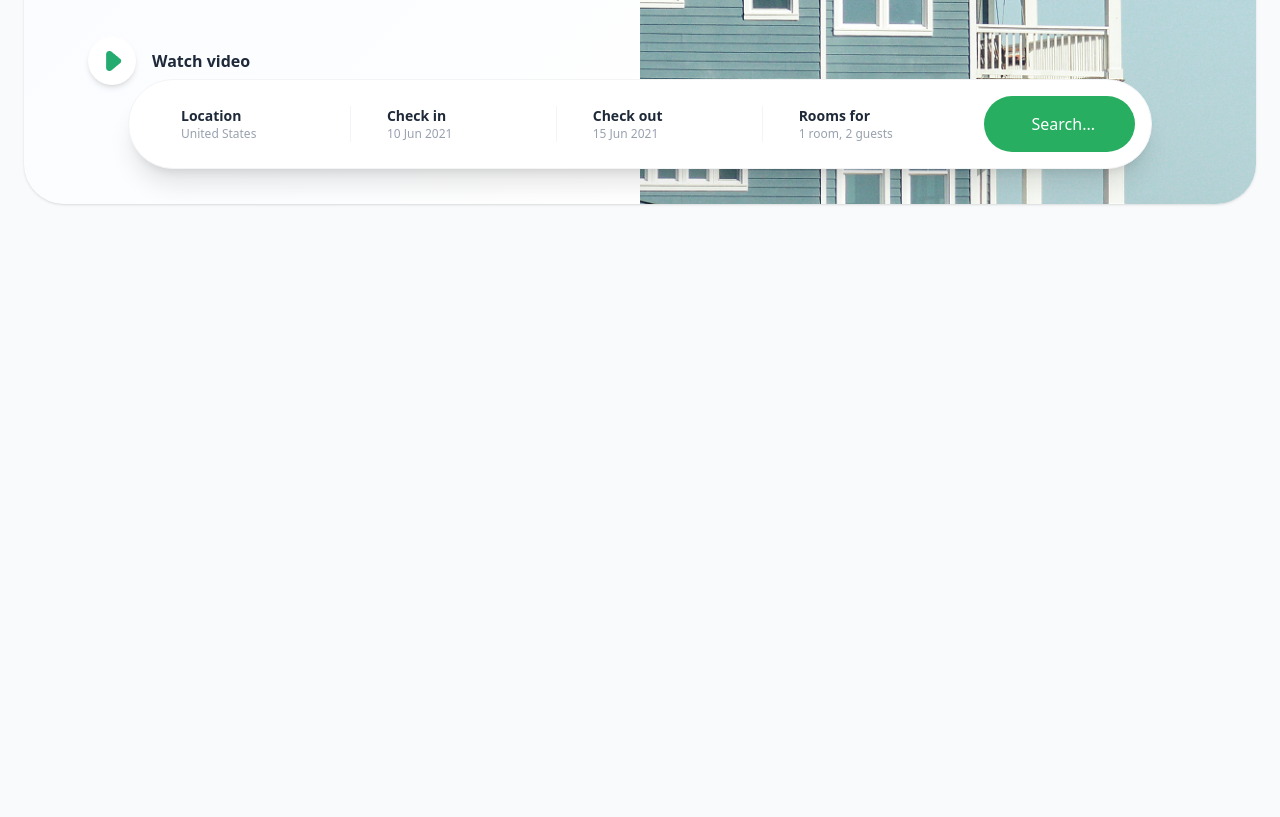
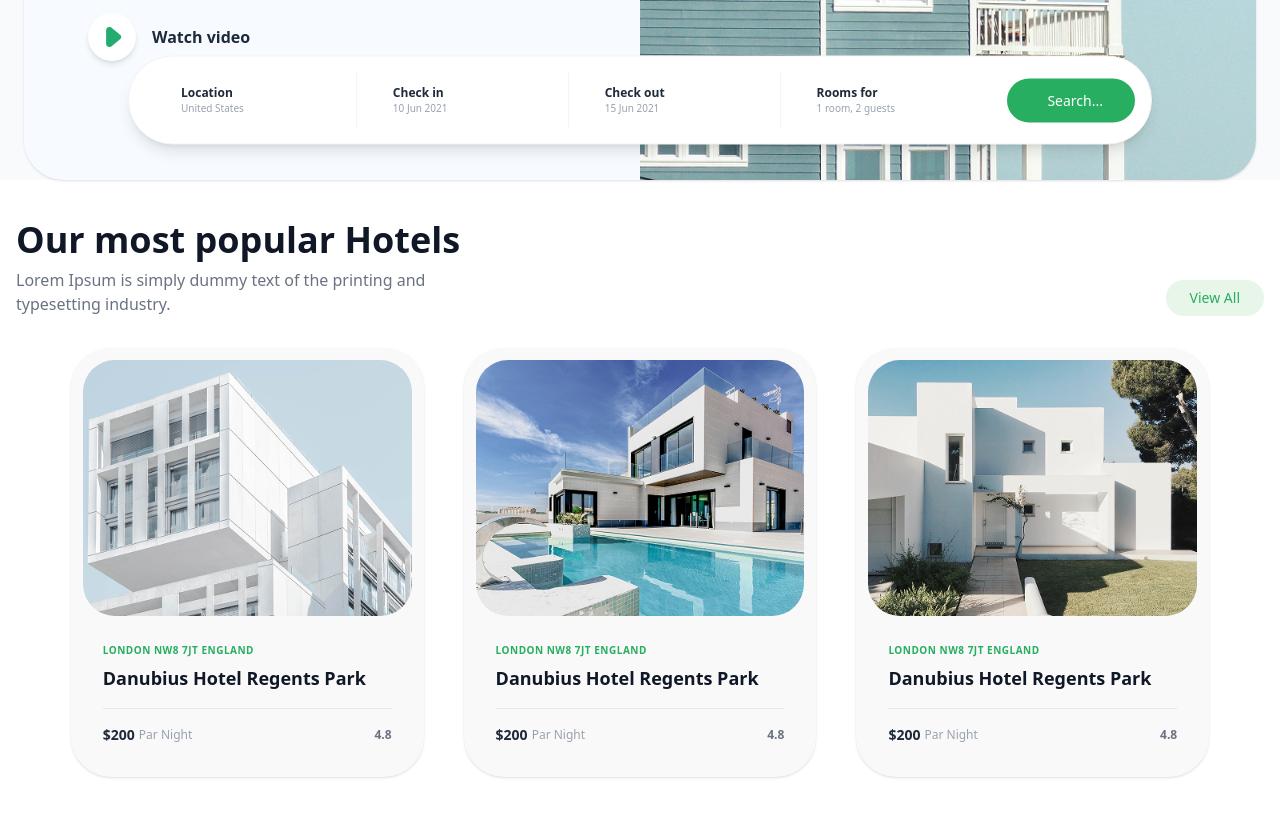
Before and after one commit to kosimovMuhammad/projectt, a website: page src/index-1.html in a window 1280 px wide. Shown: the part 531-1348 px from the top of the page. Before the commit the page ends 800 px from the top, so only its background shows below. Drawn offline with nearby package versions, Linux system fonts and the light colour scheme; files that its build step writes are made by us from their sources.

Commit message:
branch-1 section-2

```diff
--- a/src/index-1.html
+++ b/src/index-1.html
@@ -6,10 +6,13 @@
     <title>Document</title>
     <link rel="stylesheet" href="./output.css">
 </head>
-<body class="bg-gray-50 font-sans">
+<body>
 
-    <nav class="flex items-center justify-between px-12 py-6">
-        <div class="flex space-x-8 text-gray-600 font-medium ml-auto mr-12">
+<section class="bg-gray-50 font-sans">
+
+    <main class="relative max-w-7xl mx-auto mt-4 px-4 sm:px-6">
+        <nav class="flex gap-40 items-center pr-50 my-5">
+        <div class="lg:flex hidden space-x-8 text-gray-600 font-medium ml-auto mr-12">
             <a href="#" class="hover:text-green-600">Booking</a>
             <a href="#" class="hover:text-green-600">Facilities</a>
             <a href="#" class="hover:text-green-600">About Us</a>
@@ -20,74 +23,161 @@
             Login
         </button>
     </nav>
+        <div class="bg-white rounded-[30px] sm:rounded-[40px] overflow-hidden flex flex-col md:flex-row shadow-sm 100">
 
-    <main class="relative max-w-7xl mx-auto mt-4 px-6">
-        <div class="bg-white rounded-[40px] overflow-hidden flex flex-col md:flex-row shadow-sm min-h-[500px]">
-
-            <div class="w-full md:w-1/2 p-16 flex flex-col justify-center bg-gradient-to-br from-blue-50/50 to-transparent">
-                <h1 class="text-6xl font-bold text-gray-900 leading-tight">
-                    Find your perfect <br> place to stay
+            <div class="w-full md:w-1/2 p-8 sm:p-16 flex flex-col justify-center bg-blue-50/50 to-transparent">
+                <h1 class="text-4xl sm:text-6xl font-bold text-gray-900 leading-tight">
+                    Find your perfect <br class="hidden sm:block"> place to stay
                 </h1>
-                <p class="mt-6 text-gray-500 text-lg max-w-md">
+                <p class="mt-4 sm:mt-6 text-gray-500 text-base sm:text-lg max-w-md">
                     Lorem Ipsum is simply dummy text of the printing and typesetting industry.
                 </p>
 
-                <div class="mt-10 flex items-center space-x-4 cursor-pointer group">
-                    <div class="w-12 h-12 flex items-center justify-center rounded-full bg-white shadow-md text-[#27ae60] group-hover:scale-110 transition">
-<img src="./Layer 2.png" alt="">                    </div>
-                    <span class="font-semibold text-gray-800">Watch video</span>
+                <div class="mt-8 sm:mt-10 flex items-center space-x-4 cursor-pointer group">
+                    <div class="w-10 h-10 sm:w-12 sm:h-12 flex items-center justify-center rounded-full bg-white shadow-md text-[#27ae60]">
+<img src="./Layer 2.png" alt="">
+                  </div>
+                    <span class="font-semibold text-gray-800 text-sm sm:text-base">Watch video</span>
                 </div>
             </div>
 
-            <div class="w-full md:w-1/2 relative">
+            <div class="w-full md:w-1/2 h-64 md:h-auto">
                 <img src="./image.png"
                      alt="House" class="h-full w-full object-cover">
             </div>
         </div>
 
-        <div class="absolute bottom-20 left-1/2 -translate-x-1/2 translate-y-1/2 w-[90%] max-w-5xl bg-white rounded-full shadow-xl p-4 flex items-center justify-between border border-gray-100">
-
-            <div class="flex items-center px-6 space-x-3 border-r border-gray-100 flex-1">
-                <i class="fas fa-map-marker-alt text-[#27ae60]"></i>
-                <div>
-                    <p class="text-sm font-bold text-gray-800">Location</p>
-                    <p class="text-xs text-gray-400">United States</p>
+        <div class="mt-6 md:absolute md:bottom-20 md:left-1/2 md:-translate-x-1/2 md:translate-y-1/2 w-full md:w-[90%] max-w-5xl bg-white rounded-3xl md:rounded-full shadow-lg p-4 flex flex-col md:flex-row items-center gap-4 border border-gray-100">
+            <div class="grid grid-cols-1 sm:grid-cols-2 md:flex md:flex-row w-full divide-y md:divide-y-0 md:divide-x divide-gray-100">
+                <div class="p-3 md:px-6 flex items-center space-x-3 flex-1">
+                    <i class="fas fa-map-marker-alt text-[#27ae60]"></i>
+                    <div><p class="text-xs font-bold text-gray-800">Location</p><p class="text-[10px] text-gray-400">United States</p></div>
+                </div>
+                <div class="p-3 md:px-6 flex items-center space-x-3 flex-1">
+                    <i class="far fa-calendar-alt text-[#27ae60]"></i>
+                    <div><p class="text-xs font-bold text-gray-800">Check in</p><p class="text-[10px] text-gray-400">10 Jun 2021</p></div>
+                </div>
+                <div class="p-3 md:px-6 flex items-center space-x-3 flex-1">
+                    <i class="far fa-calendar-alt text-[#27ae60]"></i>
+                    <div><p class="text-xs font-bold text-gray-800">Check out</p><p class="text-[10px] text-gray-400">15 Jun 2021</p></div>
+                </div>
+                <div class="p-3 md:px-6 flex items-center space-x-3 flex-1">
+                    <i class="fas fa-user text-[#27ae60]"></i>
+                    <div><p class="text-xs font-bold text-gray-800">Rooms for</p><p class="text-[10px] text-gray-400">1 room, 2 guests</p></div>
                 </div>
             </div>
-
-            <div class="flex items-center px-6 space-x-3 border-r border-gray-100 flex-1">
-                <i class="far fa-calendar-alt text-[#27ae60]"></i>
-                <div>
-                    <p class="text-sm font-bold text-gray-800">Check in</p>
-                    <p class="text-xs text-gray-400">10 Jun 2021</p>
-                </div>
-            </div>
-
-            <div class="flex items-center px-6 space-x-3 border-r border-gray-100 flex-1">
-                <i class="far fa-calendar-alt text-[#27ae60]"></i>
-                <div>
-                    <p class="text-sm font-bold text-gray-800">Check out</p>
-                    <p class="text-xs text-gray-400">15 Jun 2021</p>
-                </div>
-            </div>
-
-            <div class="flex items-center px-6 space-x-3 flex-1">
-                <i class="fas fa-user text-[#27ae60]"></i>
-                <div>
-                    <p class="text-sm font-bold text-gray-800">Rooms for</p>
-                    <p class="text-xs text-gray-400">1 room, 2 guests</p>
-                </div>
-            </div>
-
-            <button class="bg-[#27ae60] text-white px-10 py-4 rounded-full flex items-center space-x-2 hover:bg-green-700 transition ml-4">
+            <button class="w-full md:w-auto bg-[#27ae60] text-white px-8 py-3 rounded-2xl md:rounded-full flex items-center justify-center space-x-2 hover:bg-green-700 transition">
                 <i class="fas fa-search"></i>
-                <span class="font-medium">Search...</span>
+                <span class="font-medium text-sm">Search...</span>
             </button>
         </div>
     </main>
 
 
 
+</section>
+
+<section class="max-w-7xl mx-auto px-4 py-10 bg-white">
+
+  <div class="flex flex-col sm:flex-row justify-between items-start sm:items-end mb-8 gap-4">
+    <div class="space-y-2">
+      <h2 class="text-3xl sm:text-4xl font-bold text-gray-900">Our most popular Hotels</h2>
+      <p class="text-gray-500 text-sm sm:text-base max-w-md">
+        Lorem Ipsum is simply dummy text of the printing and typesetting industry.
+      </p>
+    </div>
+    <button class="bg-[#e8f5e9] text-[#27ae60] px-6 py-2 rounded-full text-sm font-medium hover:bg-green-100 transition">
+      View All
+    </button>
+  </div>
+
+  <div class="lg:flex justify-center gap-10">
+  <div class="">
+
+    <div class="bg-[#f9f9f9] rounded-[2.5rem] overflow-hidden p-3 shadow-sm hover:shadow-md transition-all">
+      <img src="./image (1).png"
+           alt="Hotel"
+           class="w-full h-64 object-cover rounded-4xl">
+
+      <div class="p-5">
+        <span class="text-[#27ae60] text-[10px] font-bold uppercase tracking-wider">London NW8 7JT England</span>
+        <h3 class="text-lg font-bold text-gray-900 mt-1 mb-4">Danubius Hotel Regents Park</h3>
+
+        <div class="flex items-center justify-between border-t border-gray-200 pt-4">
+          <div class="flex items-center space-x-1">
+            <span class="text-sm font-bold text-gray-800">$200</span>
+            <span class="text-xs text-gray-400 font-normal">Par Night</span>
+          </div>
+
+          <div class="flex items-center space-x-2">
+            <div class="flex text-red-400 text-[10px]">
+              <i class="fas fa-star"></i><i class="fas fa-star"></i><i class="fas fa-star"></i><i class="fas fa-star"></i><i class="far fa-star text-gray-300"></i>
+            </div>
+            <span class="text-xs font-bold text-gray-500">4.8</span>
+          </div>
+        </div>
+      </div>
+    </div>
+
+    </div>
+  <div class="">
+
+    <div class="bg-[#f9f9f9] rounded-[2.5rem] overflow-hidden p-3 shadow-sm hover:shadow-md transition-all">
+      <img src="./image (2).png"
+           alt="Hotel"
+           class="w-full h-64 object-cover rounded-4xl">
+
+      <div class="p-5">
+        <span class="text-[#27ae60] text-[10px] font-bold uppercase tracking-wider">London NW8 7JT England</span>
+        <h3 class="text-lg font-bold text-gray-900 mt-1 mb-4">Danubius Hotel Regents Park</h3>
+
+        <div class="flex items-center justify-between border-t border-gray-200 pt-4">
+          <div class="flex items-center space-x-1">
+            <span class="text-sm font-bold text-gray-800">$200</span>
+            <span class="text-xs text-gray-400 font-normal">Par Night</span>
+          </div>
+
+          <div class="flex items-center space-x-2">
+            <div class="flex text-red-400 text-[10px]">
+              <i class="fas fa-star"></i><i class="fas fa-star"></i><i class="fas fa-star"></i><i class="fas fa-star"></i><i class="far fa-star text-gray-300"></i>
+            </div>
+            <span class="text-xs font-bold text-gray-500">4.8</span>
+          </div>
+        </div>
+      </div>
+    </div>
+
+    </div>
+  <div class="">
+
+    <div class="bg-[#f9f9f9] rounded-[2.5rem] overflow-hidden p-3 shadow-sm hover:shadow-md transition-all">
+      <img src="./image (3).png"
+           alt="Hotel"
+           class="w-full h-64 object-cover rounded-4xl">
+
+      <div class="p-5">
+        <span class="text-[#27ae60] text-[10px] font-bold uppercase tracking-wider">London NW8 7JT England</span>
+        <h3 class="text-lg font-bold text-gray-900 mt-1 mb-4">Danubius Hotel Regents Park</h3>
+
+        <div class="flex items-center justify-between border-t border-gray-200 pt-4">
+          <div class="flex items-center space-x-1">
+            <span class="text-sm font-bold text-gray-800">$200</span>
+            <span class="text-xs text-gray-400 font-normal">Par Night</span>
+          </div>
+
+          <div class="flex items-center space-x-2">
+            <div class="flex text-red-400 text-[10px]">
+              <i class="fas fa-star"></i><i class="fas fa-star"></i><i class="fas fa-star"></i><i class="fas fa-star"></i><i class="far fa-star text-gray-300"></i>
+            </div>
+            <span class="text-xs font-bold text-gray-500">4.8</span>
+          </div>
+        </div>
+      </div>
+    </div>
+
+    </div>
+    </div>
+</section>
 
 </body>
 </html>
```
Also changed, not shown: src/image (1).png (added), src/image (2).png (added), src/image (3).png (added).
